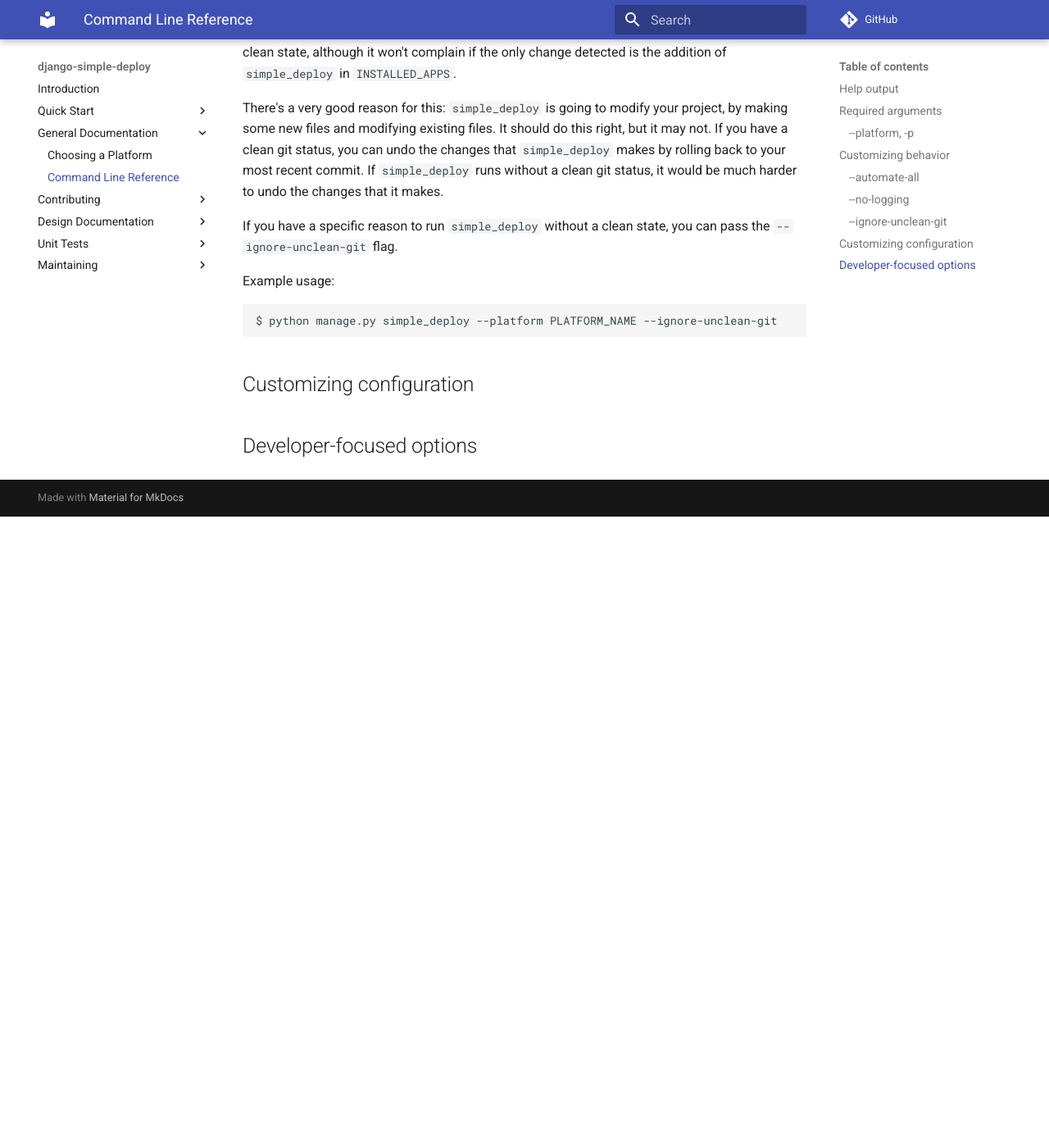
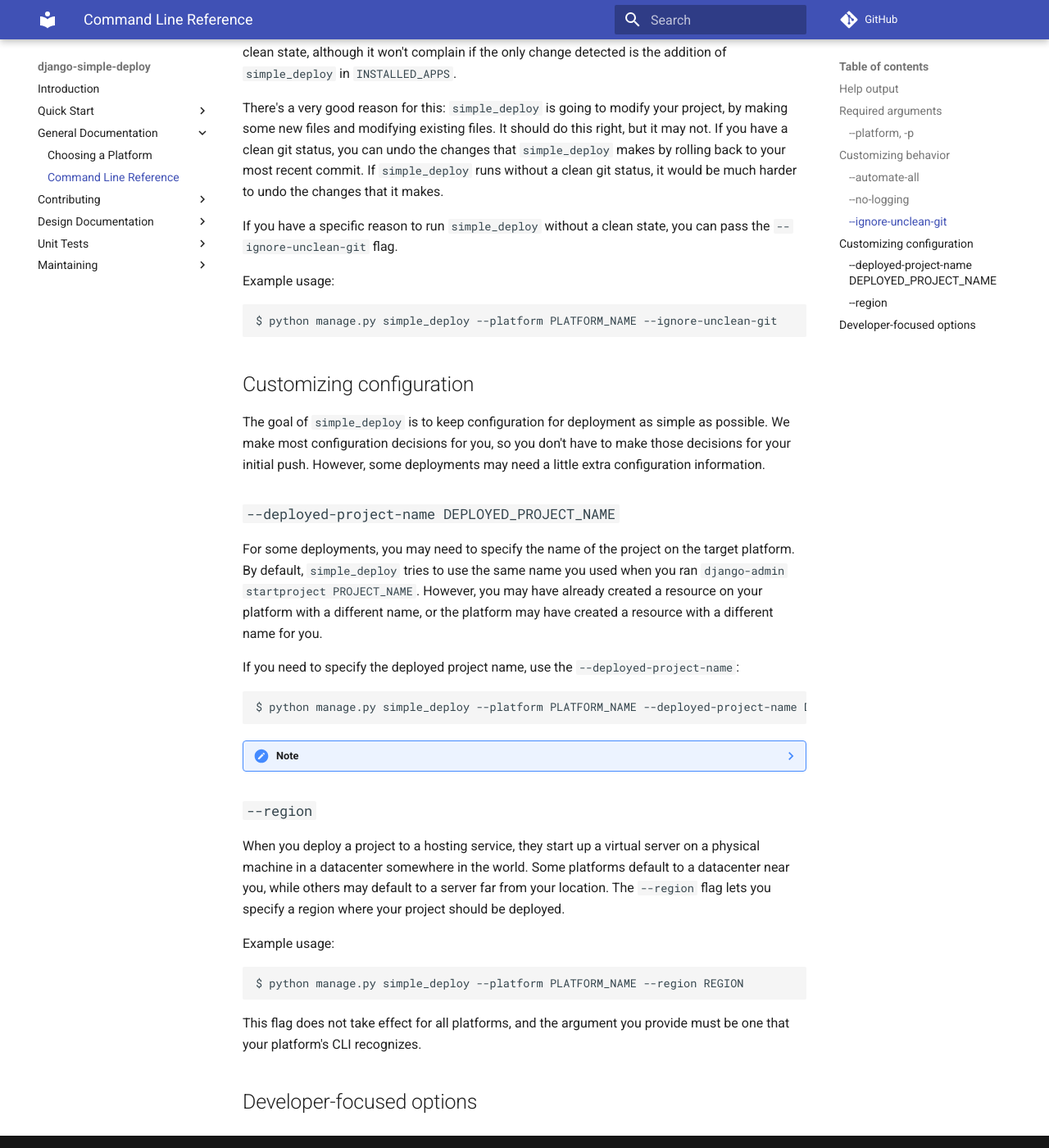
Before and after one commit to ehmatthes/django-simple-deploy, an MkDocs documentation site: the page built from docs/general_documentation/cli_reference.md, in a window 1280 px wide and 1400 px high, scrolled down 2484 px. Shown: the whole window at 82% size. Built offline with MkDocs 1.6.1 and Material for MkDocs 9.7.7, drawn with Linux system fonts in a browser that asks for light colours; comment, search, counter and statistics services are not loaded; before the commit the page ends 3114 px from its top, so only the background shows below that.

Commit message:
Documented CLI through configuration customizations.

````diff
--- a/docs/general_documentation/cli_reference.md
+++ b/docs/general_documentation/cli_reference.md
@@ -106,6 +106,31 @@ $ python manage.py simple_deploy --platform PLATFORM_NAME --ignore-unclean-git
 
 ## Customizing configuration
 
+The goal of `simple_deploy` is to keep configuration for deployment as simple as possible. We make most configuration decisions for you, so you don't have to make those decisions for your initial push. However, some deployments may need a little extra configuration information.
 
+### `--deployed-project-name DEPLOYED_PROJECT_NAME`
+
+For some deployments, you may need to specify the name of the project on the target platform. By default, `simple_deploy` tries to use the same name you used when you ran `django-admin startproject PROJECT_NAME`. However, you may have already created a resource on your platform with a different name, or the platform may have created a resource with a different name for you.
+
+If you need to specify the deployed project name, use the `--deployed-project-name`:
+
+```
+$ python manage.py simple_deploy --platform PLATFORM_NAME --deployed-project-name DEPLOYED_PROJECT_NAME
+```
+
+??? note
+    This flag is used in some testing scripts to avoid making network calls to discover the name a platform has chosen for a resource.
+
+### `--region`
+
+When you deploy a project to a hosting service, they start up a virtual server on a physical machine in a datacenter somewhere in the world. Some platforms default to a datacenter near you, while others may default to a server far from your location. The `--region` flag lets you specify a region where your project should be deployed.
+
+Example usage:
+
+```
+$ python manage.py simple_deploy --platform PLATFORM_NAME --region REGION
+```
+
+This flag does not take effect for all platforms, and the argument you provide must be one that your platform's CLI recognizes.
 
 ## Developer-focused options
````
